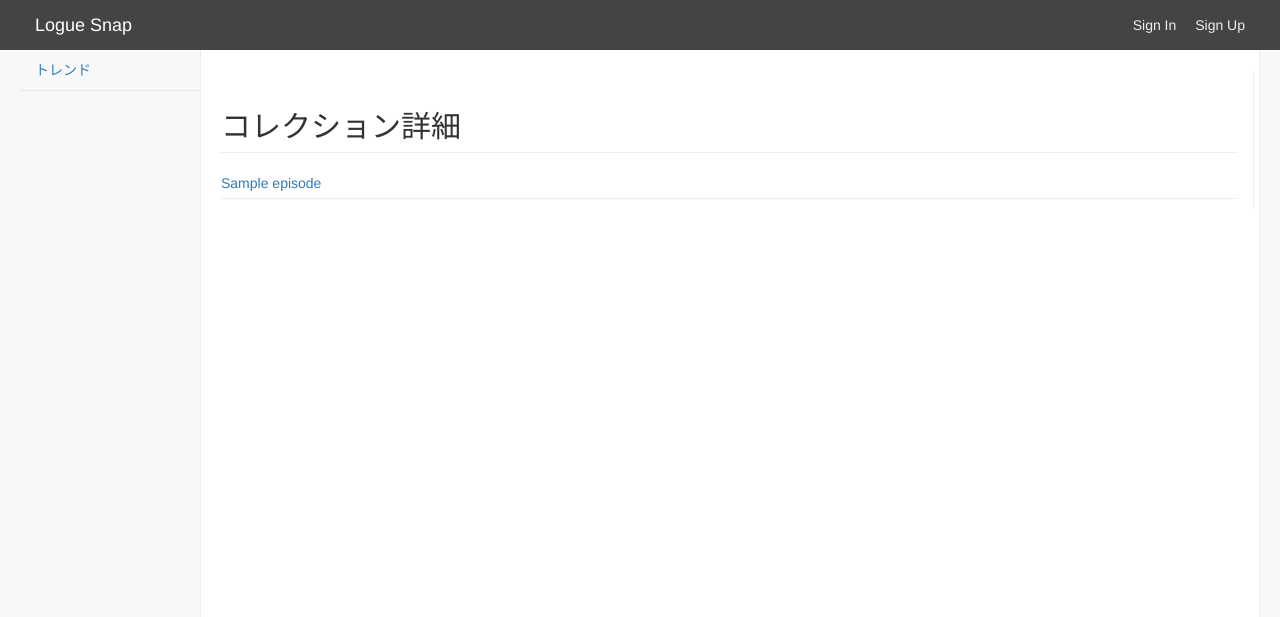
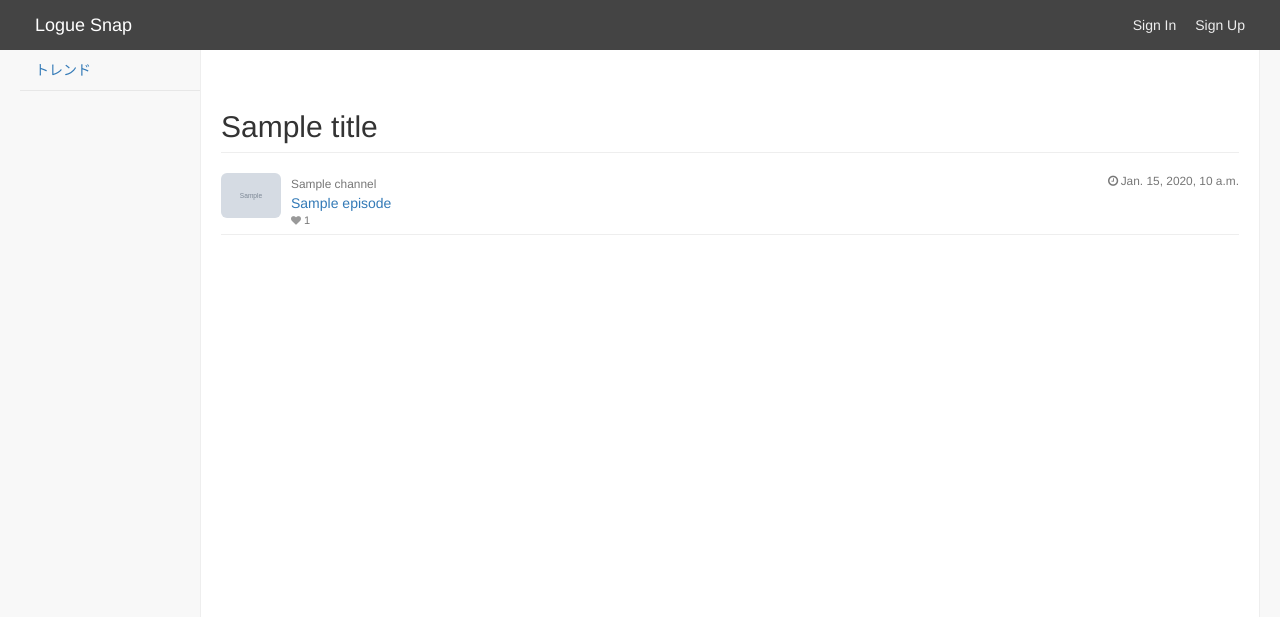
Before and after one commit to kita83/logueHub, a Django app: template templates/feed/col_detail.html in a window 1280 px wide. Shown: the top 617 px of the page. Run offline with Django 3.2, Linux system fonts and the light colour scheme; the template is opened without the code that fills it: most values are stand-ins (such as "Sample title", 1, 10 or a date in 2020); grey boxes marked "Sample" are stand-in pictures; some libraries are stand-ins or nearby versions.

Commit message:
feat: display collection list in sidebar

```diff
--- a/feed/models.py
+++ b/feed/models.py
@@ -88,10 +88,6 @@ class Episode(TimeStampModel):
 
     def num_likad_entries(self):
         return Like.objects.filter(episode=self).count()
-
-    def get_current_subscribe(self):
-        return Subscription.objects.filter(
-            channel=self.channel, user=self.user)
 
 
 class Subscription(TimeStampModel):
--- a/templates/base.html
+++ b/templates/base.html
@@ -52,7 +52,14 @@
             {% if user.is_authenticated %}
                 <li><a href="{% url 'feed:channels' %}">登録チャンネル</a></li>
                 <li>
-                    <a href="{% url 'feed:col_list' %}">コレクション</a>
+                    <a href="{% url 'feed:col_list' %}">コレクション<span class="fa arrow"></span></a>
+                    <ul class="nav nav-second-level">
+                      {% for mst in mst_collection %}
+                      <li>
+                        <a href="{% url 'feed:col_detail' mst.id %}">{{ mst.title|safe }}</a>
+                      </li>
+                      {% endfor %}
+                    </ul>
                 </li>
                 <li><a href="{% url 'feed:like_list' %}">お気に入り</a></li>
                 <li><a href="{% url 'feed:settings' %}">設定</a></li>
--- a/templates/feed/col_detail.html
+++ b/templates/feed/col_detail.html
@@ -7,12 +7,22 @@
 <div id="page-wrapper">
   <div class="row">
     <div class="ep-header clearfix">
-      <div class="channel col-lg-12">
-        <h2 class="page-header">コレクション詳細</h2>
+      <div class="col-lg-12">
+        <h2 class="page-header">{{ title|safe }}</h2>
         <ul class="chat">
         {% for col in collection %}
           <li class="left clearfix">
-            <a href="{% url 'feed:ep_detail' col.episode.id %}">{{ col.episode.title|safe }}</a>
+            <span class="chat-img pull-left">
+              <a href="{% url 'feed:ep_detail' col.episode.id %}"><img class="img-rounded" src="{{ STATIC_URL }}{{ col.episode.channel.cover_image }}" width=60px/></a>
+            </span>
+            <div class="chat-body clearfix">
+              <div class="header">
+                <small><a href="{% url 'feed:ep_detail' col.episode.channel.id %}" class="text-header">{{ col.episode.channel.title|safe }}</a></small>
+                <small class="text-muted pull-right"><i class="fa fa-clock-o fa-fw"></i>{{ col.episode.published_time }}</small>
+              </div>
+              <p class="track-title"><a href="{% url 'feed:ep_detail' col.episode.id %}">{{ col.episode.title|safe }}</a></p>
+              <p class="list-info"><i class="fa fa-heart text-muted list-icon"></i> {{ col.episode.num_likad_entries }}</p>
+            </div>
           </li>
         {% endfor %}
         </ul>
```
Also changed, not shown: feed/views.py (+29 -4 lines).
